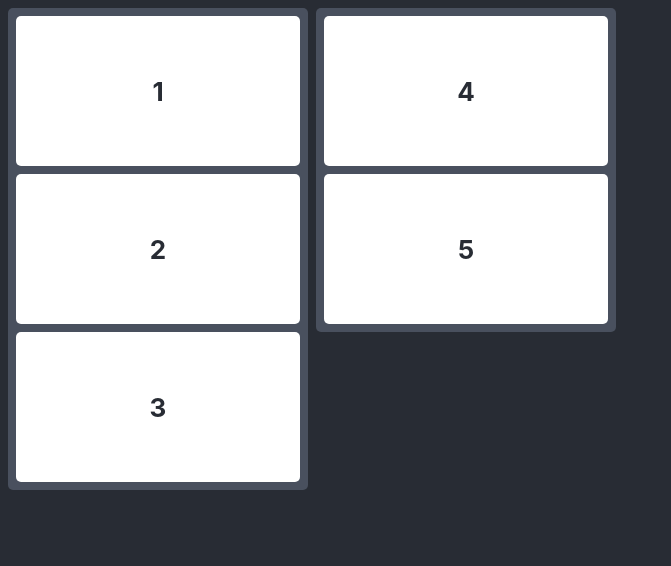
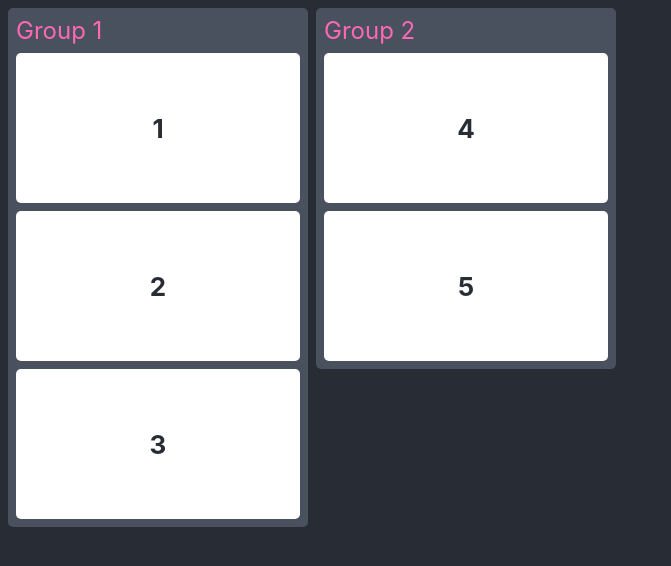
Before and after one commit to erferguson/Drag-n-Drop, a React (Create React App) app in the folder drag-drop/: page / in a window 1280 px wide. Shown: the top 566 px of the page, without its empty margins (0-671 px from the left). Built offline with nearby package versions, Linux system fonts and the light colour scheme.

Commit message:
created DND component, moved data.map coding into component, passed data from App via props to DND

```diff
--- a/drag-drop/src/App.js
+++ b/drag-drop/src/App.js
@@ -1,25 +1,17 @@
 import './App.css';
 
+import DragNDrop from './Components/DragNDrop'
+
 const data = [
-  {title: "group 1", items: ['1', '2', '3']},
-  {title: "group 2", items: ['4', '5']}
+  {title: "Group 1", items: ['1', '2', '3']},
+  {title: "Group 2", items: ['4', '5']}
 ]
 
 function App() {
   return (
     <div className="App">
       <header className="App-header">
-        <div className="drag-n-drop">
-          {data.map((grp, grpI) => (
-          <div key={grp.title} className="dnd-group">
-            {grp.items.map((item, itemI) => (
-              <div draggable key={item} className="dnd-item">
-                {item}
-              </div>
-            ))}
-          </div>
-        ))}
-        </div>
+        <DragNDrop data={data} />
 
         {/* <div className="drag-n-drop">
           <div className="dnd-group">
--- /dev/null
+++ b/drag-drop/src/Components/DragNDrop.js
@@ -0,0 +1,20 @@
+import React from 'react'
+
+function DragNDrop({data}){
+    return (
+        <div className="drag-n-drop">
+          {data.map((grp, grpI) => (
+          <div key={grp.title} className="dnd-group">
+            <div className="group-title">{grp.title}</div>
+            {grp.items.map((item, itemI) => (
+              <div draggable key={item} className="dnd-item">
+                {item}
+              </div>
+            ))}
+          </div>
+        ))}
+        </div>
+    )
+}
+
+export default DragNDrop;
```
Also changed, not shown: 1 other file (tests, documents, lock files or other folders).
